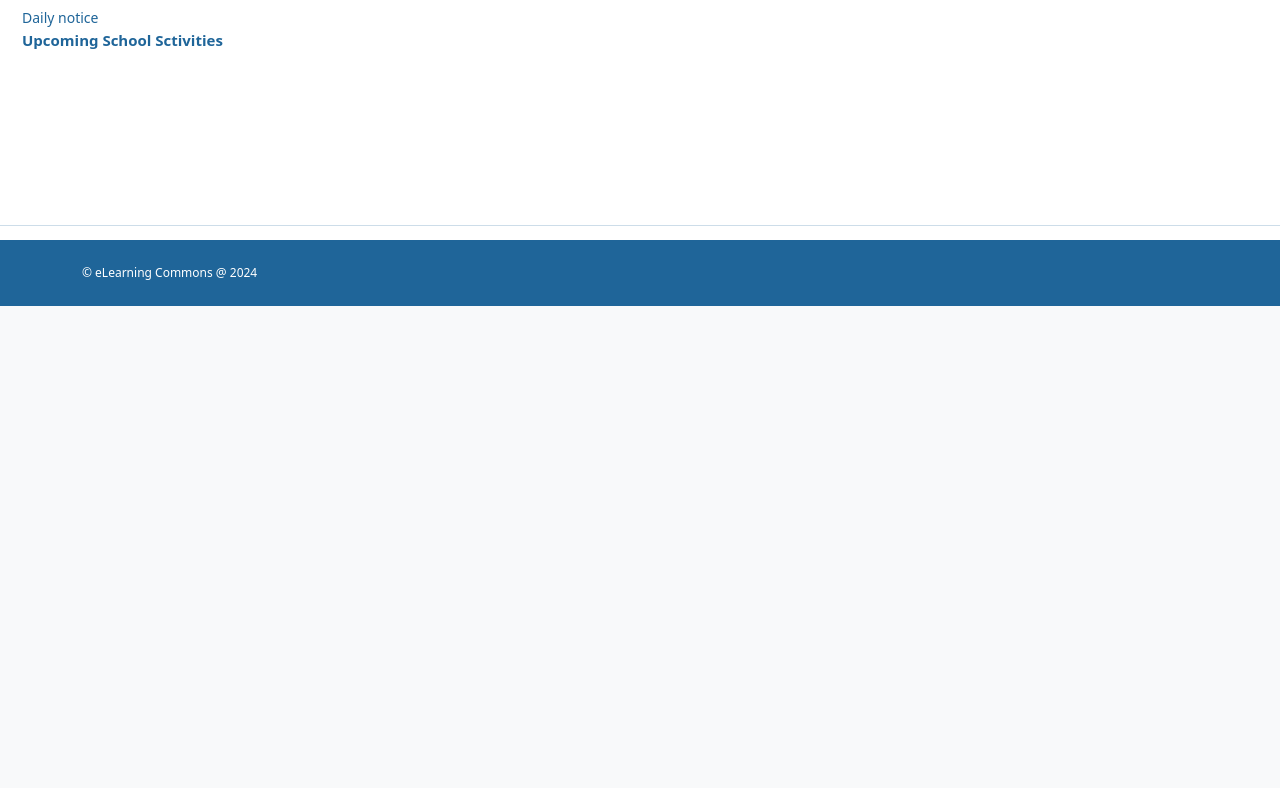
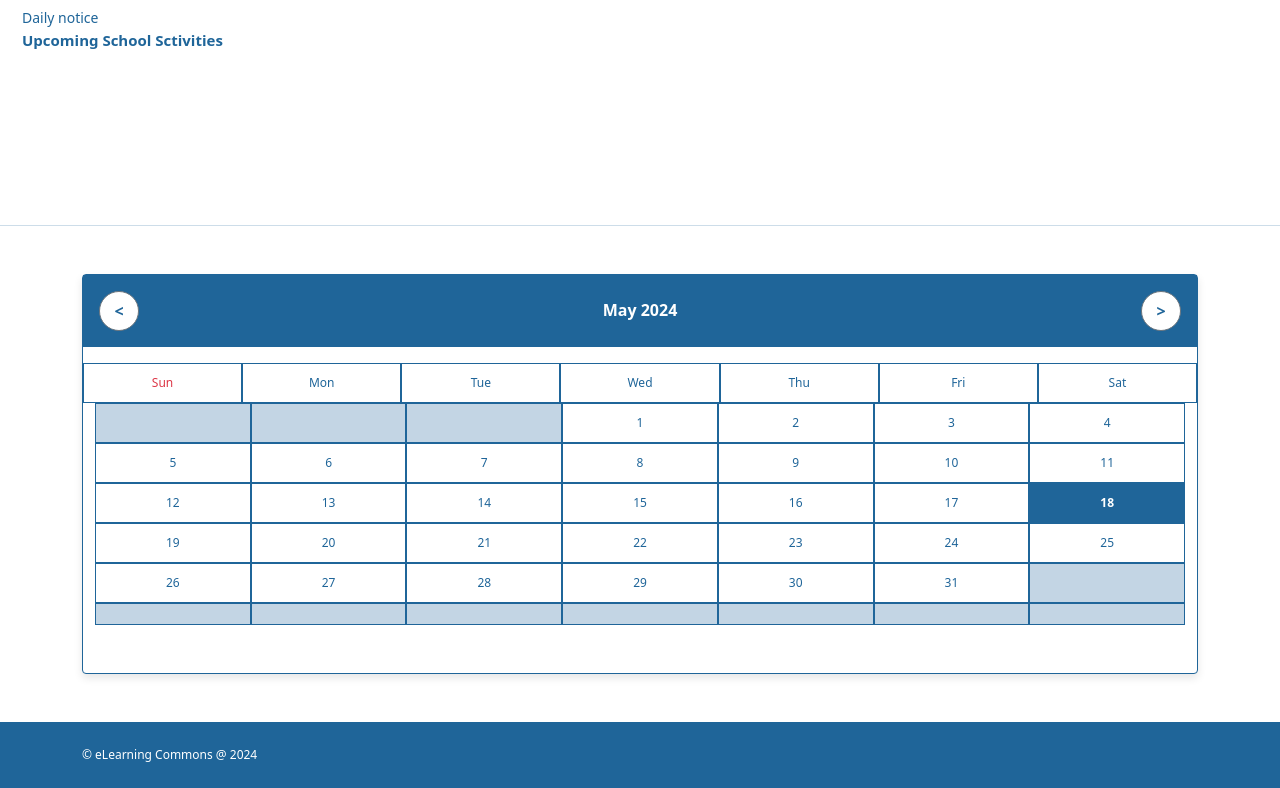
Before and after one commit to iamvergel/OLWS-Student-Management-System, a PHP site: page / in a window 1280 px wide. Shown: the part 494-1282 px from the top of the page. Before the commit the page ends 800 px from the top, so only its background shows below. Run offline with PHP 8.4, Linux system fonts and the light colour scheme.

Commit message:
Add files via upload

```diff
--- a/index.html
+++ b/index.html
@@ -61,6 +61,18 @@
               Our Lady of Walsingham School, Inc.
             </h5>
           </div>
+          <div class="offcanvas-account">
+            <div class="container">
+              <div class="card mt-5 mx-auto" style="max-width: 400px;">
+                <div class="card-body text-center">
+                  <i class="bi bi-person-circle"></i>
+                  <h5 class="Username">UserExample</h5>
+                  <p class="gs">Grade / Section</p>
+                  <i class="bi bi-bell-fill"></i>
+                </div>
+              </div>
+            </div>
+          </div>
           <div class="offcanvas-body">
             <!---->
           </div>
@@ -91,6 +103,36 @@
       </ul>
     </div>
 
+    <div class="container my-5">
+      <div class="calendar">
+        <div class="calendar-header d-flex justify-content-between align-items-center">
+          <button id="prevMonth" class="btn">&lt;</button>
+          <h2 id="monthYear" class="m-0">May 2024</h2>
+          <button id="nextMonth" class="btn">&gt;</button>
+        </div>
+        <div class="calendar-body mt-3">
+          <div class="row">
+            <div class="col text-danger">Sun</div>
+            <div class="col">Mon</div>
+            <div class="col">Tue</div>
+            <div class="col">Wed</div>
+            <div class="col">Thu</div>
+            <div class="col">Fri</div>
+            <div class="col">Sat</div>
+          </div>
+          <div id="calendarDays" class="row">
+            <div class="col empty"></div>
+            <div class="col">1</div>
+            <div class="col">2</div>
+            <div class="col">3</div>
+            <div class="col">4</div>
+            <div class="col">5</div>
+            <div class="col">6</div>
+          </div>
+        </div>
+      </div>
+    </div>
+
     <footer class="text-left py-4 footer">
       <div class="container">
         <span>&copy; eLearning Commons @ 2024</span>
--- a/sass/index.scss
+++ b/sass/index.scss
@@ -10,6 +10,9 @@
   margin: 0;
   padding: 0;
   box-sizing: border-box;
+}
+body {
+  background-color: #fff;
 }
 
 .header {
@@ -172,11 +175,83 @@
   }
 }
 
+.card {
+  border: 1px solid #ced4da;
+  border-radius: 10px;
+  box-shadow: 0 0 10px rgba(0, 0, 0, 0.1);
+}
+
+.card-title {
+  font-size: 1.5rem;
+}
+
+.form-group {
+  margin-bottom: 1.5rem;
+}
+
+
 .footer {
   background-color: #1f6599;
   color: #fff;
   font-size: 12px;
-  position: fixed;
+  position: relative;
   bottom: 0;
   width: 100vw;
 }
+
+.calendar {
+  background-color: #fff;
+  border: 1px solid #1f6599;
+  border-radius: 0.25rem;
+  box-shadow: 0 4px 8px rgba(0, 0, 0, 0.1);
+  justify-content: center;
+  align-items: center;
+  height: 400px;
+
+  .calendar-header {
+    background-color: #1f6599;
+    color: #fff;
+    padding: 1rem;
+
+    button {
+      background-color: #fff;
+      color: #1f6599;
+      font-weight: 900;
+      border: 1px solid #6c757d;
+      border-radius: 100%;
+      width: 40px;
+      height: 40px;
+      text-align: center;
+    }
+
+    h2 {
+      font-weight: 600;
+      font-size: 16px;
+    }
+  }
+
+  .calendar-body {
+    .row {
+      text-align: center;
+      font-size: 12px;
+      color: #1f6599;
+      width: 100%;
+      margin-left: 0;
+
+      .col {
+        border: 0.5px solid #1f6599;
+        padding: 10px;
+      }
+
+      .empty {
+        background-color: #1f649944;
+      }
+
+      .today {
+        background-color: #1f6599;
+        color: #fff;
+        font-weight: bold;
+      }
+    }
+  }
+}
--- a/script/main.js
+++ b/script/main.js
@@ -28,3 +28,78 @@ document.addEventListener("DOMContentLoaded", function () {
   const today = new Date().toLocaleDateString("en-US", options);
   dateElement.textContent = today;
 });
+
+document.addEventListener('DOMContentLoaded', function() {
+  const monthNames = ["January", "February", "March", "April", "May", "June",
+                      "July", "August", "September", "October", "November", "December"];
+
+  const today = new Date();
+  let currentMonth = today.getMonth();
+  let currentYear = today.getFullYear();
+  const currentDate = today.getDate();
+
+  const monthYear = document.getElementById('monthYear');
+  const calendarDays = document.getElementById('calendarDays');
+  const prevMonthBtn = document.getElementById('prevMonth');
+  const nextMonthBtn = document.getElementById('nextMonth');
+
+  function renderCalendar(month, year) {
+    calendarDays.innerHTML = '';
+    monthYear.textContent = `${monthNames[month]} ${year}`;
+
+    const firstDay = (new Date(year, month)).getDay();
+    const daysInMonth = 32 - new Date(year, month, 32).getDate();
+
+    let date = 1;
+    for (let i = 0; i < 6; i++) {
+      let row = document.createElement('div');
+      row.className = 'row';
+
+      for (let j = 0; j < 7; j++) {
+        let cell = document.createElement('div');
+        cell.className = 'col';
+
+        if (i === 0 && j < firstDay) {
+          cell.classList.add('empty');
+          cell.innerHTML = '';
+        } else if (date > daysInMonth) {
+          cell.classList.add('empty');
+          cell.innerHTML = '';
+        } else {
+          if (date === currentDate && month === today.getMonth() && year === today.getFullYear()) {
+            cell.classList.add('today');
+          }
+          cell.innerHTML = date;
+          date++;
+        }
+        row.appendChild(cell);
+      }
+      calendarDays.appendChild(row);
+    }
+  }
+
+  function nextMonth() {
+    if (currentMonth === 11) {
+      currentMonth = 0;
+      currentYear++;
+    } else {
+      currentMonth++;
+    }
+    renderCalendar(currentMonth, currentYear);
+  }
+
+  function prevMonth() {
+    if (currentMonth === 0) {
+      currentMonth = 11;
+      currentYear--;
+    } else {
+      currentMonth--;
+    }
+    renderCalendar(currentMonth, currentYear);
+  }
+
+  prevMonthBtn.addEventListener('click', prevMonth);
+  nextMonthBtn.addEventListener('click', nextMonth);
+
+  renderCalendar(currentMonth, currentYear);
+});
```
Also changed, not shown: sass/index.css, 1 other file.
